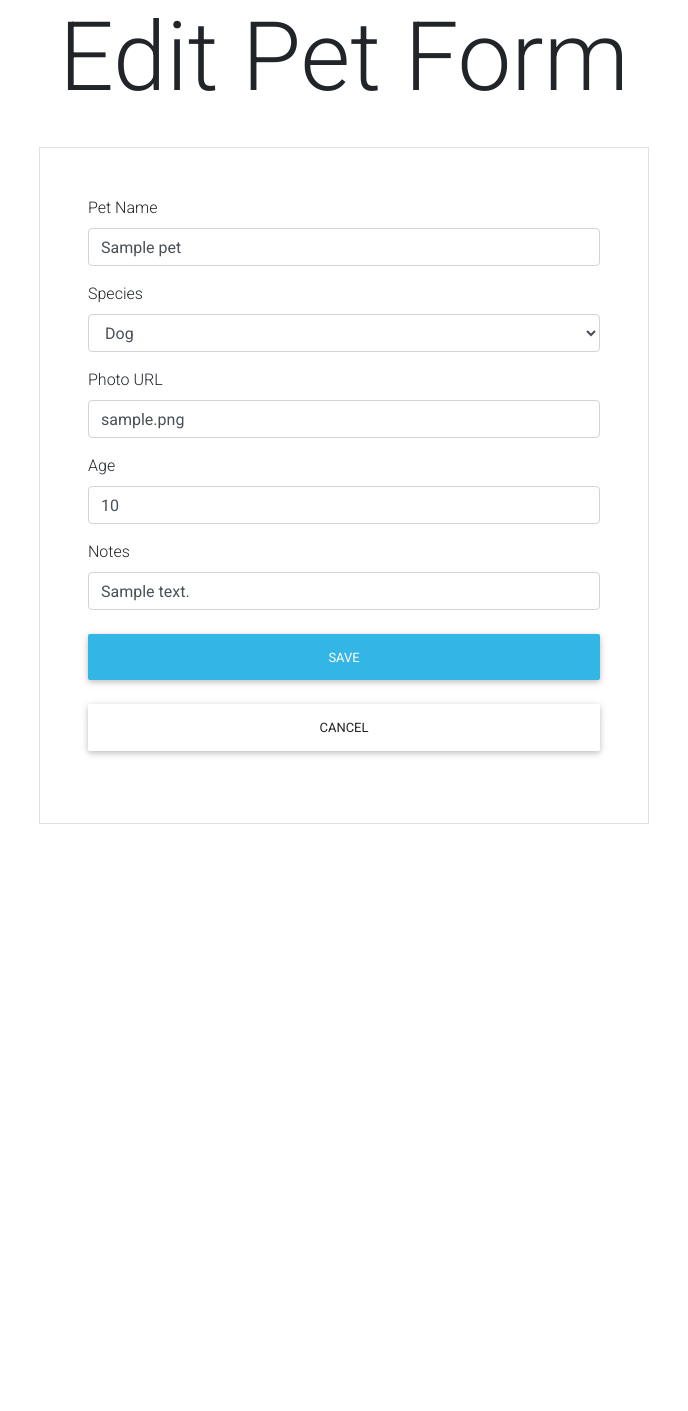
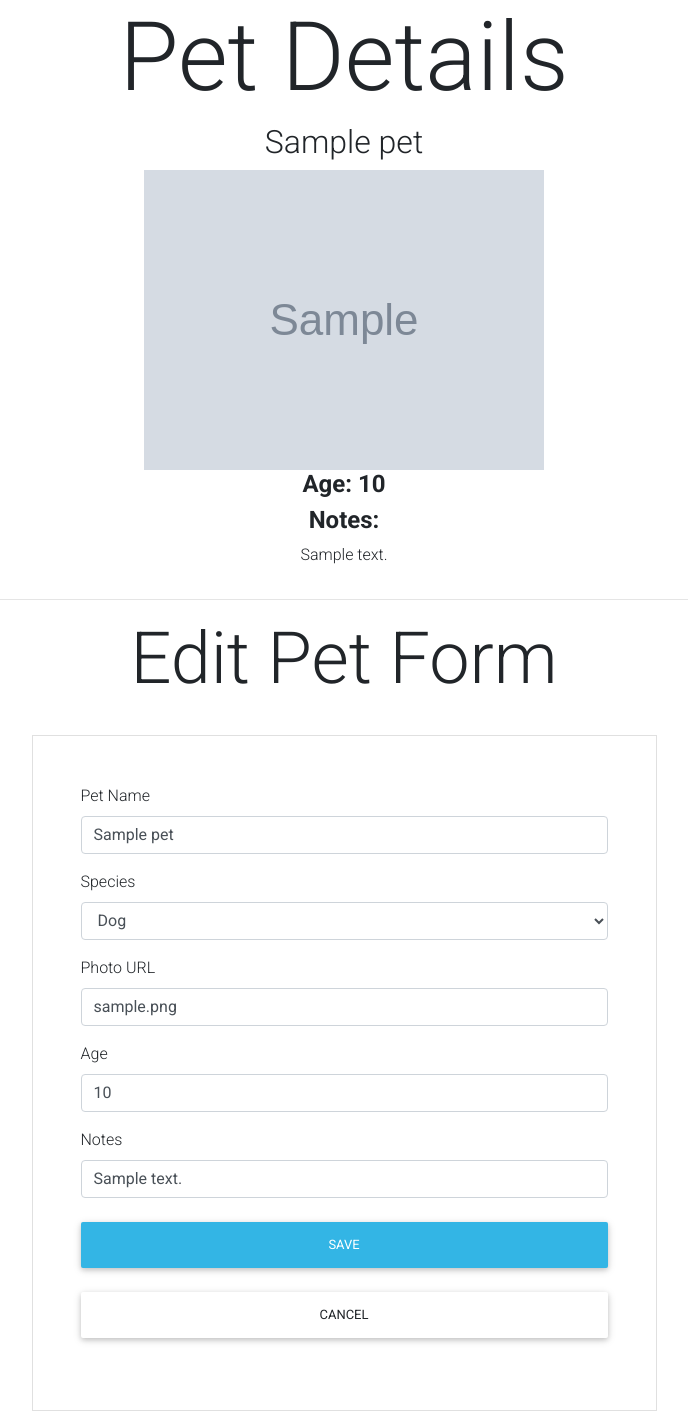
Before and after one commit to CEckelberry/pet_adoption_agency, a Flask app: page /1 in a window 1280 px wide. Shown: the whole page, without its empty margins (296-984 px from the left). Before the commit the page ends 824 px from the top, so only its background shows below. Run offline with Flask 2, Linux system fonts and the light colour scheme; tables that the repository leaves empty hold one stand-in row (values such as "Sample post"); grey boxes marked "Sample" are stand-in pictures; some libraries are stand-ins or nearby versions.

Commit message:
added pet details variable and formatting to pet_details.html

```diff
--- a/app.py
+++ b/app.py
@@ -62,4 +62,4 @@ def show_edit_pet(pet_id):
 
         return redirect("/")
     else:
-        return render_template("pet_detail.html", form=form)
+        return render_template("pet_detail.html", form=form, pet=pet)
--- a/templates/pet_detail.html
+++ b/templates/pet_detail.html
@@ -6,8 +6,20 @@
 
 <div class="container-fluid">
     <div class="row text-center">
+        <div class="col-md-6 offset-md-3">
+            <h1 class="display-1">Pet Details</h1>
+                <h2>{{pet.name}}</h2>
+                <img src="{{pet.photo_url}}" alt="{{pet.species}}">
+                <h4 class="font-weight-bold">Age: {{pet.age}}</h4>
+                <h4 class="font-weight-bold">Notes:</h4>
+                <p>{{pet.notes}}</p>
+        </div>
+        </div>
+    </div>
+    <hr>
+    <div class="row text-center">
         <div class="col mb-4">
-            <h1 class="display-1">Edit Pet Form</h1>
+            <h1 class="display-3">Edit Pet Form</h1>
         </div>
     </div>
     <div class="row">
```
